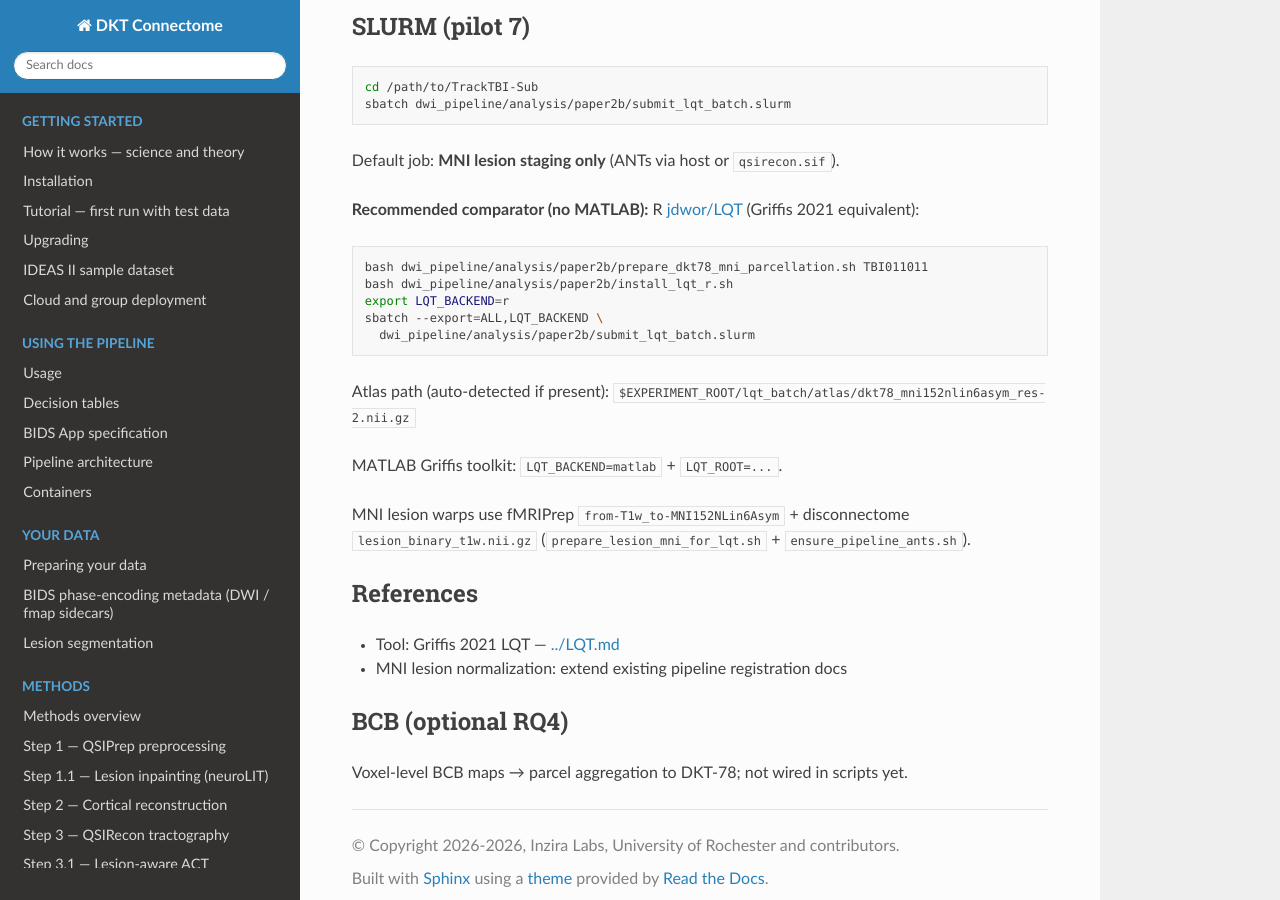
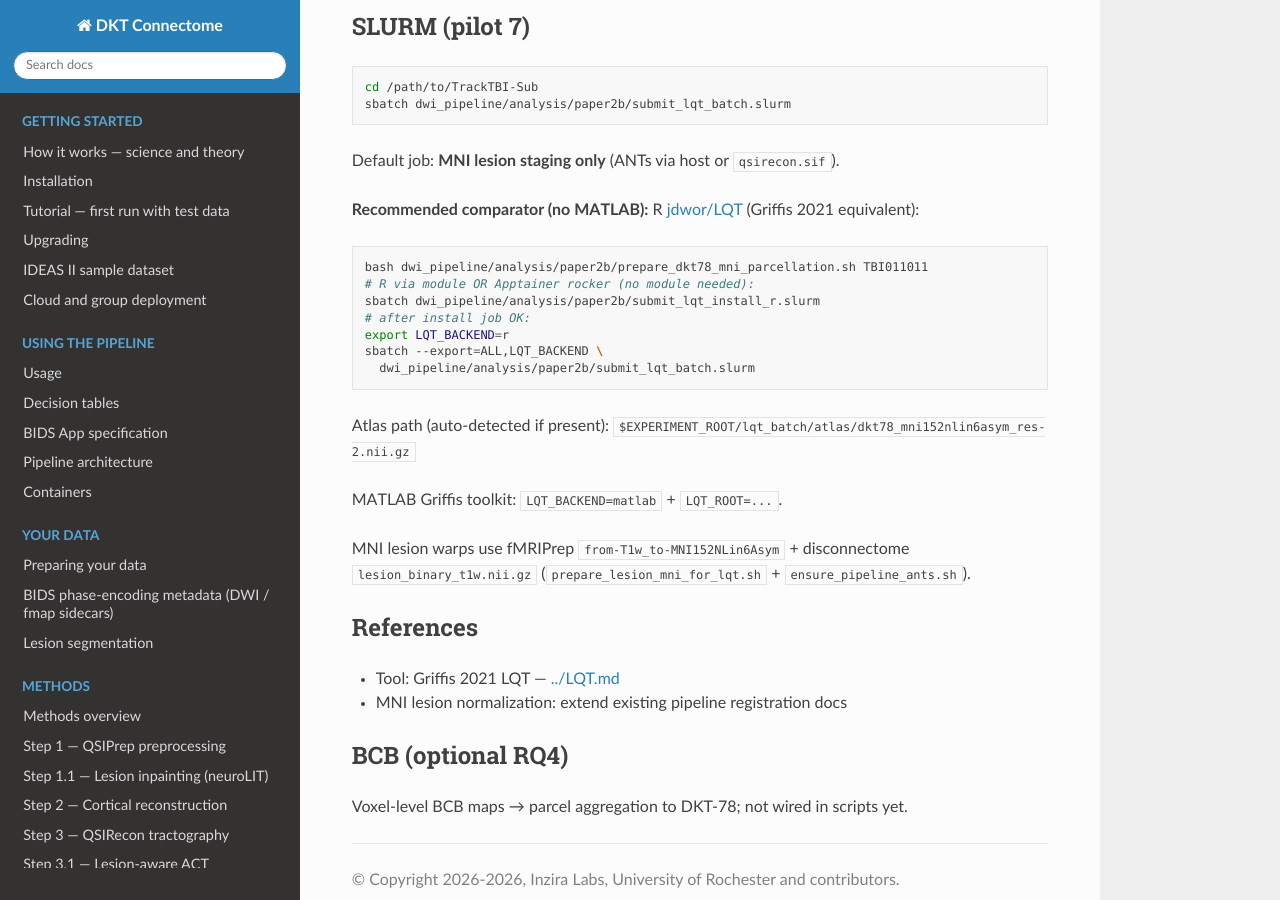
Before and after one commit to phindagijimana/dkt_connectome, a Sphinx documentation site: the page built from dwi_pipeline/docs/papers/paper2b_imaging/lqt_batch_notes.md, in a window 1280 px wide and 900 px high, scrolled down 535 px. Built offline with Sphinx 7.4.7 and the Read the Docs theme 3.1.0, drawn with Linux system fonts in a browser that asks for light colours.

Commit message:
Add Apptainer R LQT install path and DKT-78 MNI atlas for Paper 2B.
Uses rocker/geospatial with NFS R_LIBS_USER, dedicated install SLURM, and chained batch plus stats jobs so RQ1 can run without a host R module.

Co-authored-by: Cursor <cursoragent@cursor.com>

````diff
--- a/dwi_pipeline/docs/papers/paper2b_imaging/lqt_batch_notes.md
+++ b/dwi_pipeline/docs/papers/paper2b_imaging/lqt_batch_notes.md
@@ -32,7 +32,9 @@ Default job: **MNI lesion staging only** (ANTs via host or `qsirecon.sif`).
 
 ```bash
 bash dwi_pipeline/analysis/paper2b/prepare_dkt78_mni_parcellation.sh TBI011011
-bash dwi_pipeline/analysis/paper2b/install_lqt_r.sh
+# R via module OR Apptainer rocker (no module needed):
+sbatch dwi_pipeline/analysis/paper2b/submit_lqt_install_r.slurm
+# after install job OK:
 export LQT_BACKEND=r
 sbatch --export=ALL,LQT_BACKEND \
   dwi_pipeline/analysis/paper2b/submit_lqt_batch.slurm
````
Also changed, not shown: 8 other files.
